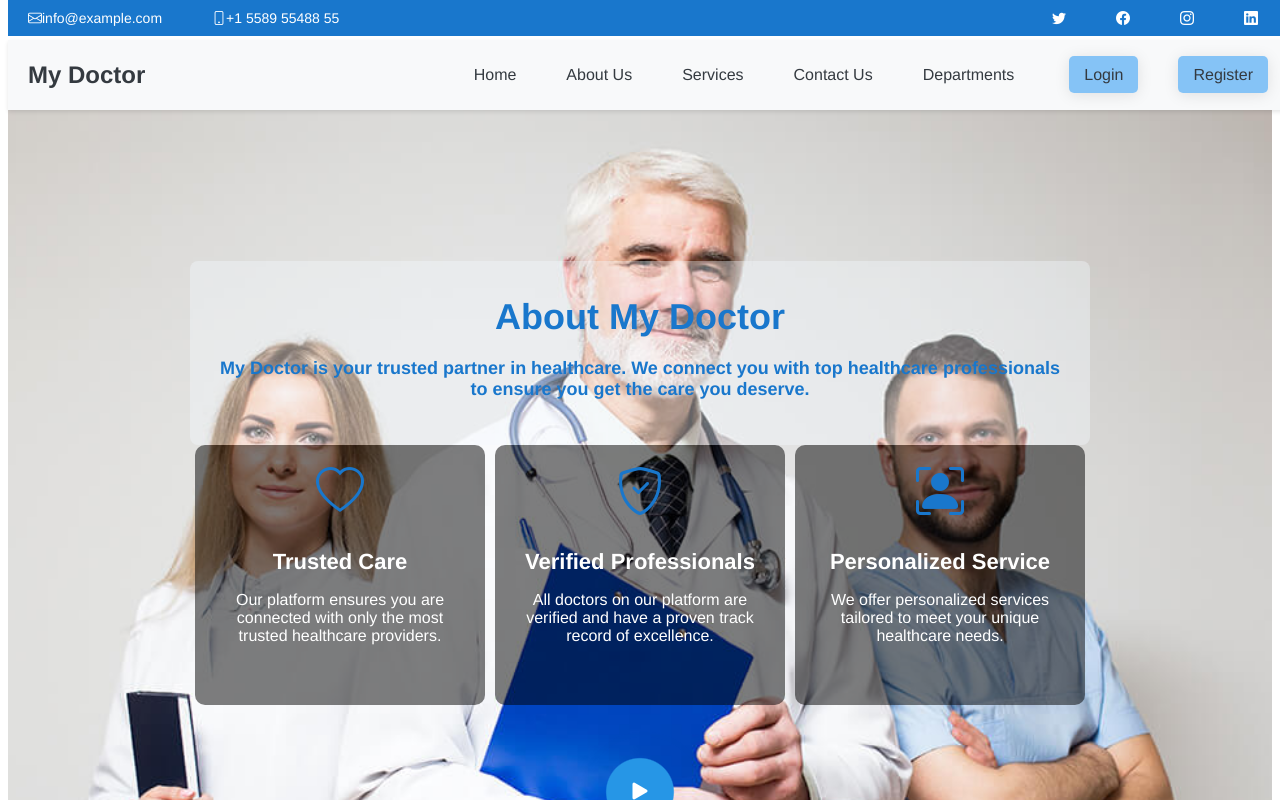
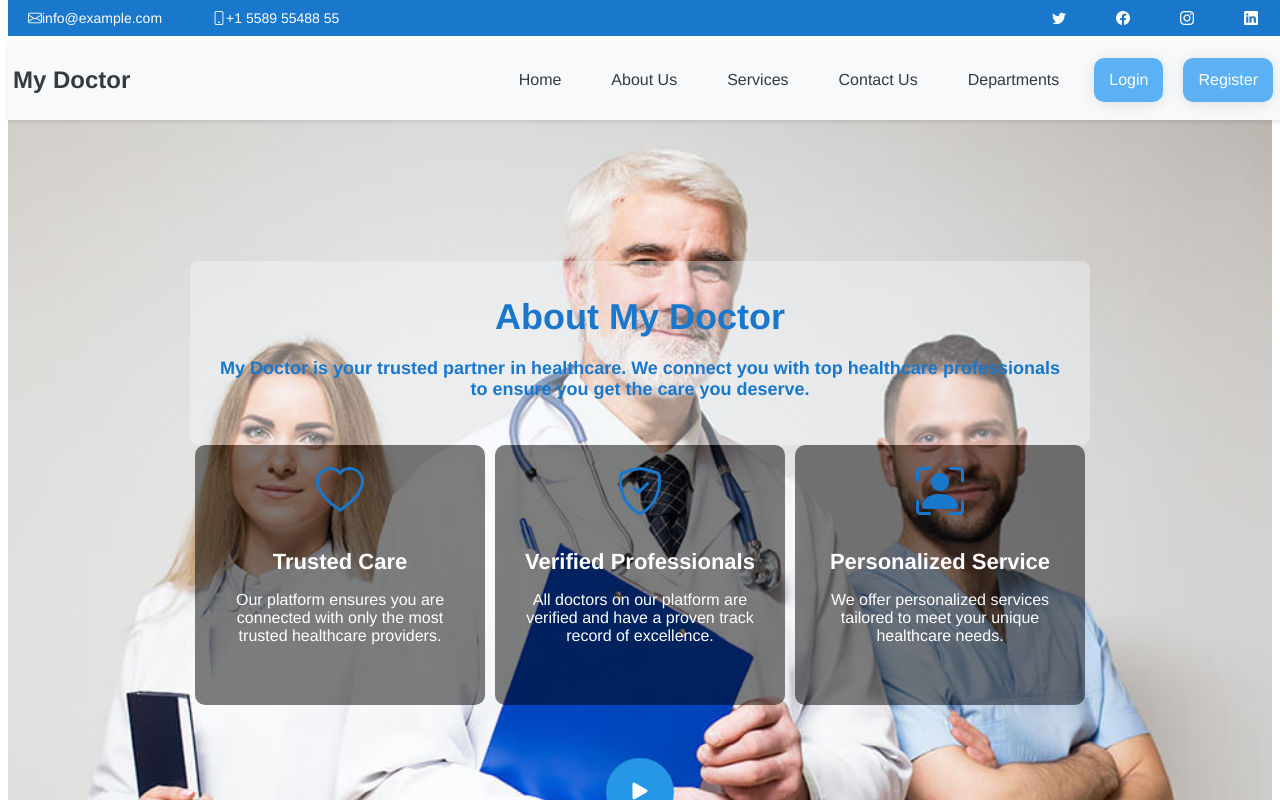
Before and after one commit to mena5800/My-Doctor, a React app: page /about in a window 1280 px wide. Shown: the top 800 px of the page. Built offline with nearby package versions, Linux system fonts and the light colour scheme.

Commit message:
login and register becomes profile and logout

```diff
--- a/src/App.css
+++ b/src/App.css
@@ -37,7 +37,7 @@ html, body {
     display: flex;
     justify-content: space-between;
     align-items: center;
-    padding: 10px 20px;
+    padding: 10px 5px;
     background-color: #f8f9fa; /* Near white background */
     color: #343a40; /* Dark grey text */
     position: fixed;
@@ -46,6 +46,7 @@ html, body {
     z-index: 999;
     box-shadow: 0 2px 4px rgba(0, 0, 0, 0.1); /* Slight shadow for depth */
     transition: top 0.3s;
+    height: 60px; /* Set a consistent height */
 }
 
 .logo .navbar-brand {
@@ -60,6 +61,8 @@ html, body {
     display: flex;
     gap: 20px;
     padding: 0 20px;
+    align-items: center; /* Ensure alignment with navbar height */
+    height: 100%; /* Make sure it takes full navbar height */
 }
 
 .nav-menu li a {
@@ -67,6 +70,9 @@ html, body {
     text-decoration: none;
     padding: 10px 15px;
     transition: color 0.3s, background-color 0.3s;
+    display: flex;
+    align-items: center; /* Ensure alignment with other navbar items */
+    height: 100%; /* Match navbar height */
 }
 
 .nav-menu li a:hover {
@@ -75,11 +81,9 @@ html, body {
     border-radius: 5px;
 }
 
-
 /* Base Button styles */
 .btn {
-    color: #ffff;
-    flex: 1;
+    color: #ffffff;
     box-shadow: 0px 2px 15px rgba(0, 0, 0, 0.1);
     background-color: #369ef396;
     border-radius: 5px;
@@ -87,29 +91,76 @@ html, body {
     font-weight: normal;
     transition: background-color 0.3s, color 0.3s;
     text-align: center;
-    margin: 10px 20px;
+    margin: 0; /* Ensure no extra margin */
+    padding: 10px 15px;
+    line-height: 1.5; /* Ensure vertical alignment */
+    display: flex;
+    align-items: center; /* Ensure alignment with other navbar items */
+    height: 40px; /* Adjust height if needed */
 }
-
-
 
 .btn:focus {
     outline: none;
     box-shadow: none;
 }
 
-/* Specific styles for Login and Register buttons */
-.btn-login {
-    margin-right: 10px;
+/* Specific styles for Login, Register, Profile, and Logout buttons */
+.btn-login, .btn-register, .btn-profile {
+    background-color: #369ef3cc; /* Matching color for all buttons */
+    color: #ffffff !important;
+    padding: 10px 15px;
+    border-radius: 10px;
+    cursor: pointer;
+    transition: background-color 0.3s, color 0.3s;
+    margin: 0;
+    line-height: 1.5; /* Align with other navbar items */
+    height: 40px; /* Ensure the same height as other navbar buttons */
 }
 
-.btn-register {
-    margin-left: 10px;
+.btn-logout {
+    background-color: #dc3546bc;
+    color: #fff;
+    padding: 10px 15px;
+    border: none;
+    border-radius: 10px;
+    cursor: pointer;
+    transition: background-color 0.3s ease;
+    font-size: 16px;
+    margin: 0; /* Consistent margin */
+    line-height: 1.5; /* Align with other navbar items */
+    height: 40px; /* Ensure the same height as other navbar buttons */
+}
+
+.btn-login:hover, .btn-register:hover, .btn-profile:hover {
+    background-color: #369ef3;  /* Slightly darker on hover */
+}
+
+.btn-logout:hover {
+    background-color: #dc3546;
+}
+
+/* Ensure buttons are aligned with navbar items */
+.nav-menu {
+    display: flex;
+    align-items: center;
+    height: 100%; /* Ensure it takes full navbar height */
+}
+
+.navbar-greeting {
+    margin-right: 10px;
+    color: #2c3e50;
+    font-weight: bold;
+    line-height: 1.5; /* Align with buttons */
+    height: 40px; /* Ensure the same height as other navbar items */
+    display: flex;
+    align-items: center; /* Ensure alignment with other navbar items */
 }
 
 /* Adjust the container to accommodate the fixed navbar and topbar */
 .app-container {
     margin-top: 100px; /* Adjust based on the height of topbar and navbar */
 }
+
 /* Hero Section */
 .hero {
     width: 100%;
@@ -430,7 +481,7 @@ html, body {
 .doctor-item:hover {
     box-shadow: 0px 0px 15px rgba(0, 0, 0, 0.1);
     font-weight: bold;
-    background-color: #cbbfbf;
+    background-color: #007bff3f;
 
 }
 
--- a/src/App.js
+++ b/src/App.js
@@ -59,7 +59,12 @@ function App() {
 
     return (
         <Router>
-            <Navbar isAuthenticated={isAuthenticated} onLogout={handleLogout} />
+            <Navbar
+                isAuthenticated={isAuthenticated}
+                currentUser={currentUser}
+                handleLogout={handleLogout}
+            />
+
             <div className="app-container">
                 <Routes>
                     <Route path="/" element={<MainPage />} />
--- a/src/Navbar.js
+++ b/src/Navbar.js
@@ -2,7 +2,7 @@ import React, { useEffect } from 'react';
 import { Link } from 'react-router-dom';
 import './App.css';
 
-const Navbar = () => {
+const Navbar = ({ isAuthenticated, currentUser, handleLogout }) => {
     // JavaScript to handle the scrolling behavior
     const handleScroll = () => {
         const topbar = document.getElementById('topbar');
@@ -46,8 +46,18 @@ const Navbar = () => {
                     <li><a href="#services">Services</a></li>
                     <li><a href="#contact">Contact Us</a></li>
                     <li><Link to="/departments">Departments</Link></li>
-                    <li><Link to="/login" className="btn btn-login"> Login </Link></li>
-                    <li><Link to="/register" className="btn btn-register">Register</Link></li>
+                    {isAuthenticated ? (
+                        <>
+                            <li><span className="welcome-message">Hi, {currentUser?.name}</span></li>
+                            <li><Link to="/profile" className="btn btn-profile">Profile</Link></li>
+                            <li><button onClick={handleLogout} className="btn btn-logout">Logout</button></li>
+                        </>
+                    ) : (
+                        <>
+                            <li><Link to="/login" className="btn btn-login">Login</Link></li>
+                            <li><Link to="/register" className="btn btn-register">Register</Link></li>
+                        </>
+                    )}
                 </ul>
             </nav>
         </>
```
